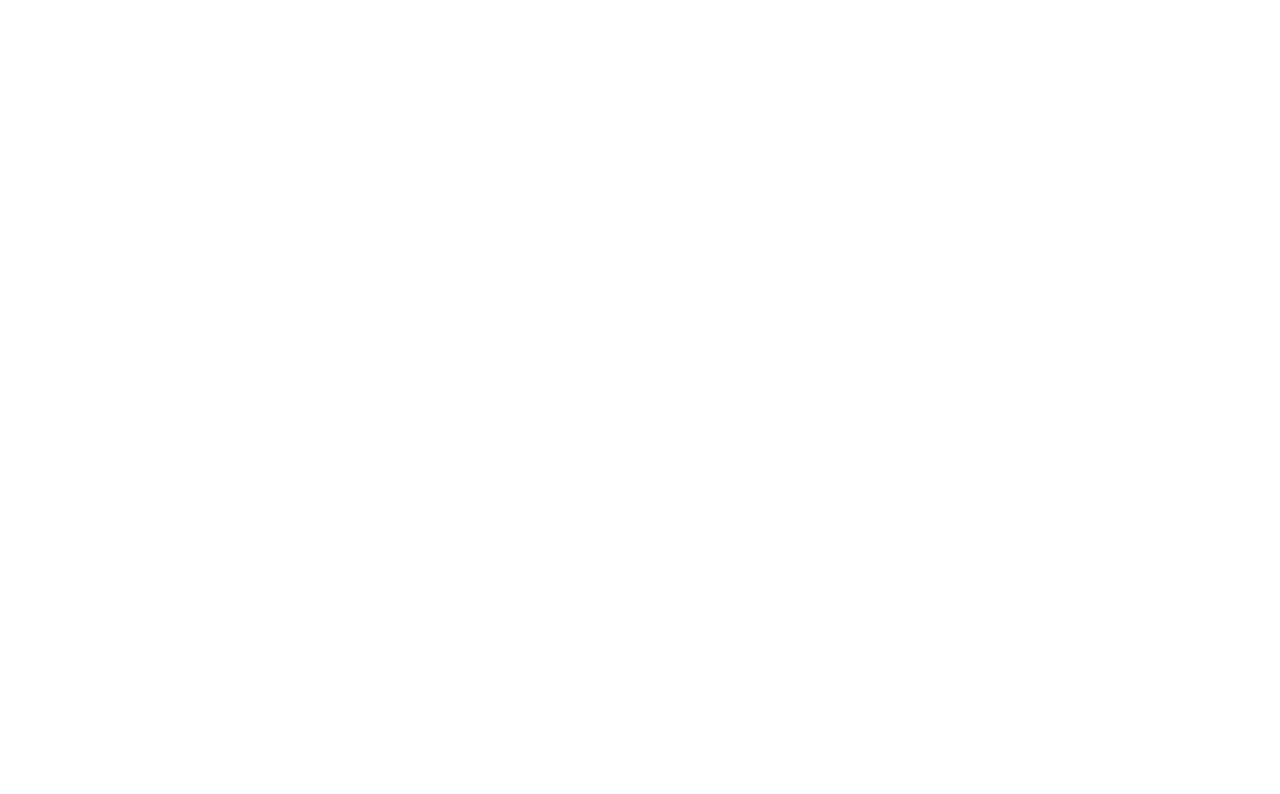
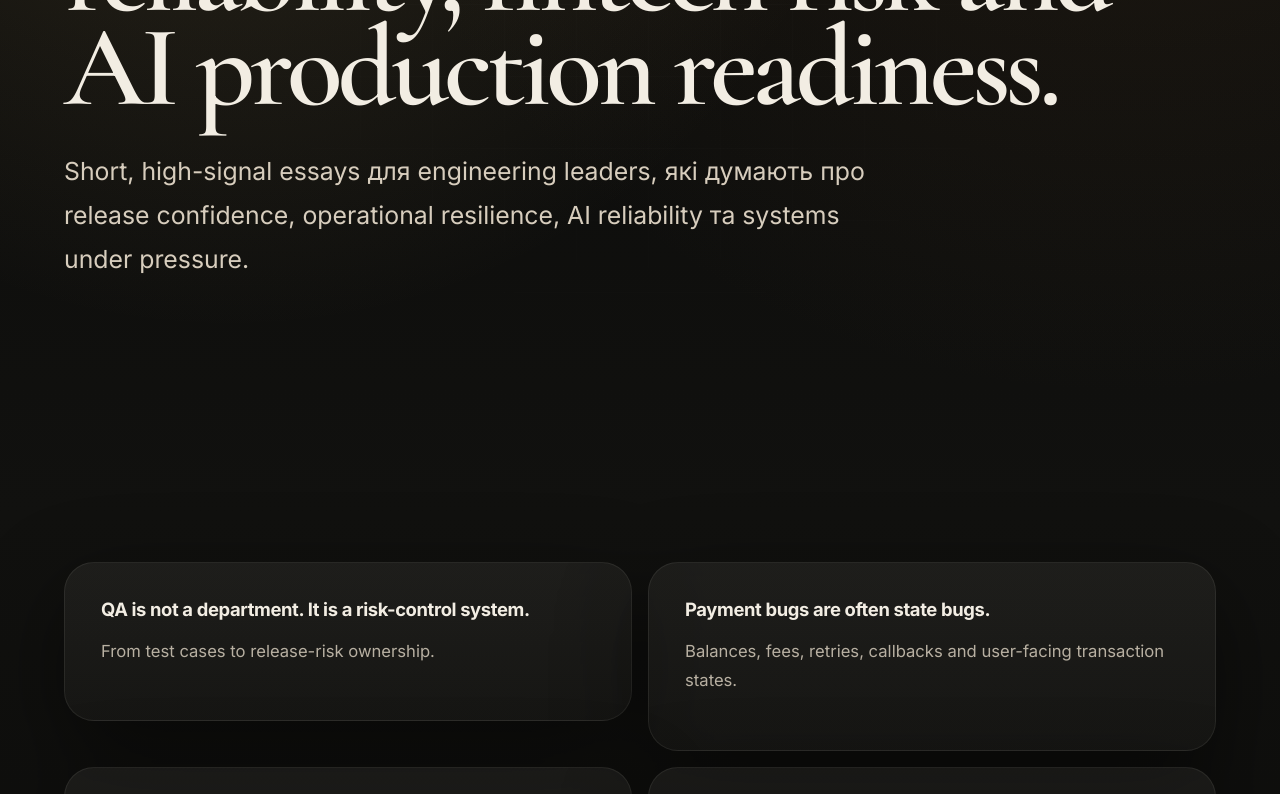
Before and after one commit to IRozinko/ivan-rozinko-site, a Next.js app: page /ua/writing in a window 1280 px wide. Before the commit this address had no page. Shown: the part 500-1294 px from the top of the page. Before the commit the page ends 800 px from the top, so only its background shows below. Built offline with nearby package versions, Linux system fonts and the light colour scheme.

Commit message:
Add Ukrainian Writing page

```diff
--- /dev/null
+++ b/app/ua/writing/page.tsx
@@ -0,0 +1,21 @@
+import { SiteFooter } from '../../components/SiteFooter';
+import { SiteNav } from '../../components/SiteNav';
+
+const articles = [
+  ['QA is not a department. It is a risk-control system.', 'From test cases to release-risk ownership.'],
+  ['Payment bugs are often state bugs.', 'Balances, fees, retries, callbacks and user-facing transaction states.'],
+  ['Platform engineering is not DevOps rebranding.', 'Internal platforms, golden paths, operational ownership and delivery discipline.'],
+  ['AI agents need release gates too.', 'Prompt regression, tool-use permissions, audit trails and production readiness.'],
+  ['Embedded-to-cloud systems fail at boundaries.', 'Firmware, telemetry, backend assumptions and field operations.'],
+];
+
+export default function UkrainianWritingPage() {
+  return (
+    <main>
+      <SiteNav active="writing" locale="ua" enHref="/writing" uaHref="/ua/writing" />
+      <section className="section hero"><div className="eyebrow">Нотатки</div><h1>Field notes on critical systems, platform reliability, fintech risk and AI production readiness.</h1><p className="lead">Short, high-signal essays для engineering leaders, які думають про release confidence, operational resilience, AI reliability та systems under pressure.</p></section>
+      <section className="section grid two">{articles.map(([title, text]) => <article className="card" key={title}><h3>{title}</h3><p>{text}</p></article>)}</section>
+      <SiteFooter locale="ua" />
+    </main>
+  );
+}
```
